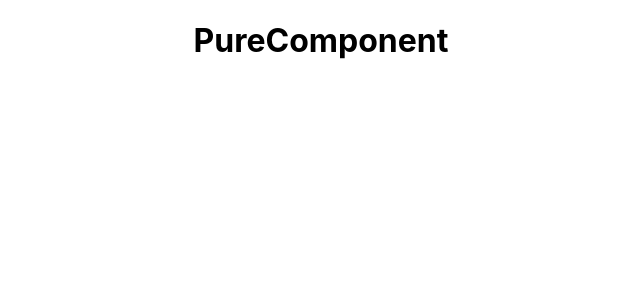
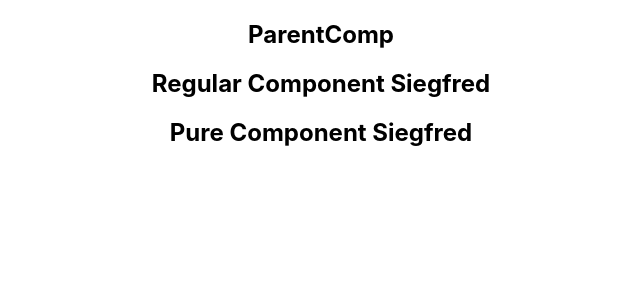
Before and after one commit to siegfred14/reactStudy, a React (Create React App) app: page / in a window 1280 px wide. Shown: the top 300 px of the page, without its empty margins (319-959 px from the left). Built offline with nearby package versions, Linux system fonts and the light colour scheme.

Commit message:
determining difference btw normal and pure components

```diff
--- a/src/App.js
+++ b/src/App.js
@@ -19,13 +19,14 @@
 import React, { component } from "react";
 import "./App.css";
 import FragmentDemo from "./components/FragmentDemo";
+import ParentComp from "./components/ParentComp";
 import PureComp from "./components/PureComp";
 import Table from "./components/Table";
 
 function App() {
   return (
     <div className="App">
-      <PureComp />
+      <ParentComp />
       {/* <Table /> */}
       {/* <FragmentDemo /> */}
       {/* <LifecycleA /> */}
--- a/src/components/ParentComp.js
+++ b/src/components/ParentComp.js
@@ -1,4 +1,6 @@
 import React, { Component } from "react";
+import RegComp from "./RegComp";
+import PureComp from "./PureComp";
 
 class ParentComp extends Component {
   constructor(props) {
@@ -9,10 +11,20 @@ class ParentComp extends Component {
     };
   }
 
+  componentDidMount() {
+    setInterval(() => {
+      this.setState({
+        name: "Siegfred",
+      });
+    }, 2000);
+  }
+
   render() {
     return (
       <div>
         <h2>ParentComp</h2>
+        <RegComp name={this.state.name} />
+        <PureComp name={this.state.name} />
       </div>
     );
   }
--- a/src/components/PureComp.js
+++ b/src/components/PureComp.js
@@ -4,7 +4,7 @@ export class PureComp extends PureComponent {
   render() {
     return (
       <div>
-        <h1>PureComponent</h1>
+        <h2>Pure Component {this.props.name}</h2>
       </div>
     );
   }
--- a/src/components/RegComp.js
+++ b/src/components/RegComp.js
@@ -4,7 +4,7 @@ class RegComp extends Component {
   render() {
     return (
       <div>
-        <h2>RegComp</h2>
+        <h2>Regular Component {this.props.name}</h2>
       </div>
     );
   }
```
